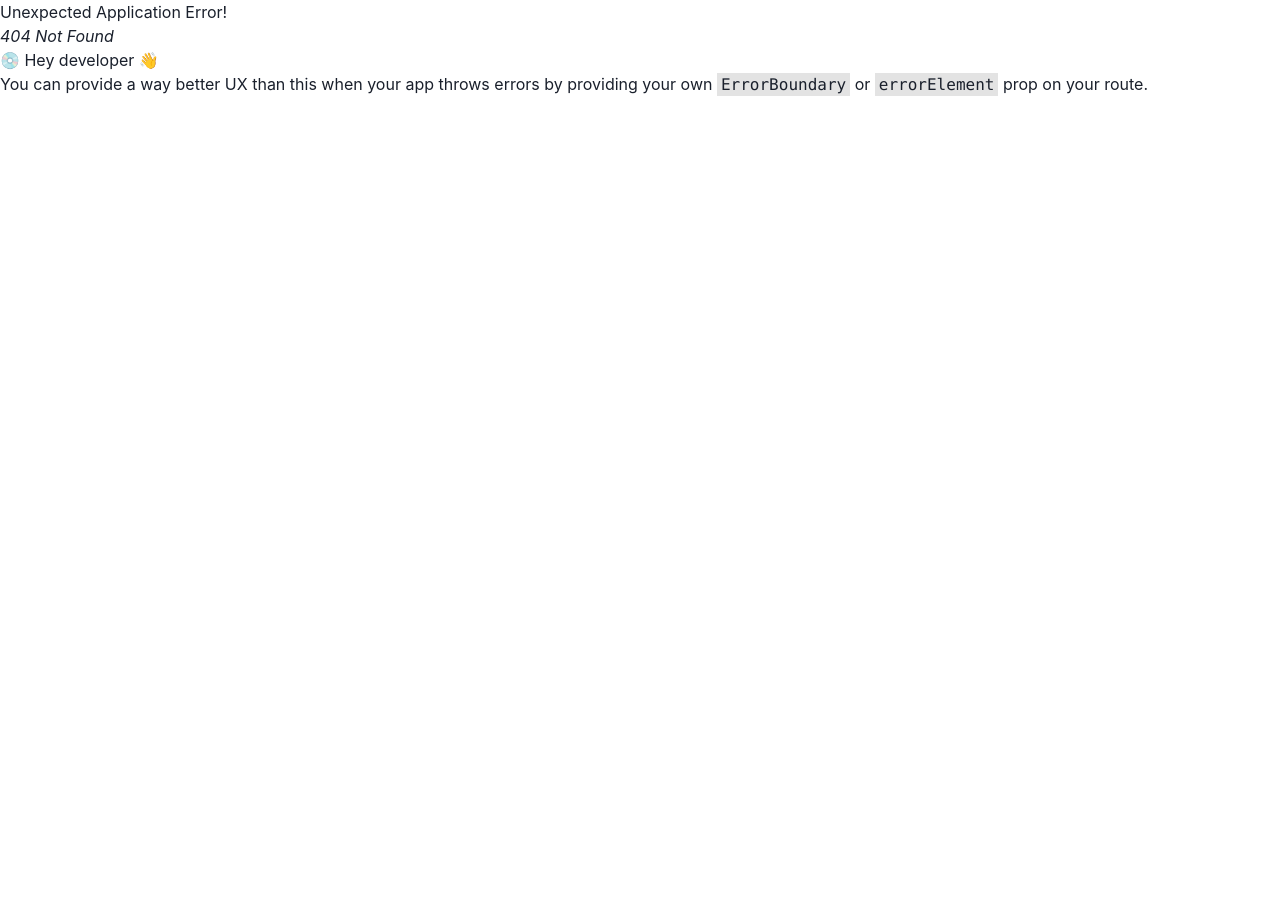
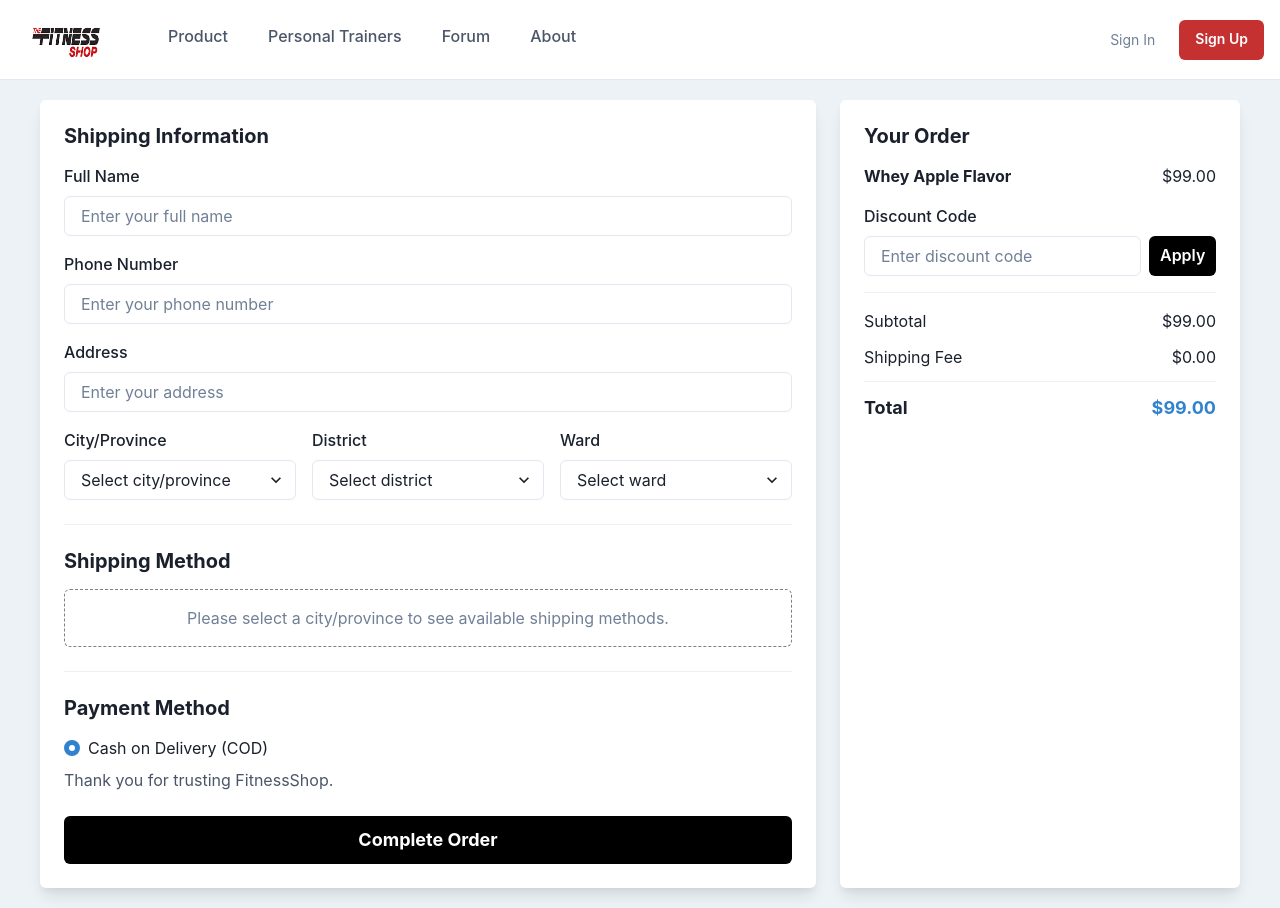
Before and after one commit to thienbanho/Fitness-Shop, a React (Vite) app: page /Payment in a window 1280 px wide. Before the commit this address had no page. Before the commit the page ends 800 px from the top, so only its background shows below. Built offline with nearby package versions, Linux system fonts and the light colour scheme.

Commit message:
add Payment page

```diff
--- a/src/App.jsx
+++ b/src/App.jsx
@@ -14,6 +14,7 @@ import AboutPage from './pages/About/About'
 import Forum from './pages/Forum/Forum'
 import ProductDetail from './pages/DetailProduct/DetailProduct'
 import UploadProduct from './pages/UploadProduct/UploadProduct'
+import Payment from './pages/Payment/Payment'
 
 // router and routes
 const router = createBrowserRouter(
@@ -26,6 +27,8 @@ const router = createBrowserRouter(
       <Route path="forum" element={<Forum />} />
       <Route path="DetailProduct" element={<ProductDetail />} />
       <Route path="UploadProduct" element={<UploadProduct />} />
+      <Route path="Payment" element={<Payment />} />
+
     </Route>
   )
 )
--- /dev/null
+++ b/src/pages/Payment/Payment.jsx
@@ -0,0 +1,156 @@
+import React from 'react';
+import Navbar from "../../components/NavBar/NavBar"; // Navbar Component
+import {
+  Box,
+  Heading,
+  Text,
+  Flex,
+  FormControl,
+  FormLabel,
+  Input,
+  Select,
+  Button,
+  VStack,
+  HStack,
+  Radio,
+  RadioGroup,
+  Divider,
+  Center,
+  SimpleGrid,
+} from '@chakra-ui/react';
+
+const Payment = () => {
+  return (
+    <Box bg="gray.100" minH="100vh" p={5}>
+        <Box as="header" width="100%" position="fixed" top="0" left="0"  zIndex="10">
+        <Navbar />
+      </Box>
+      {/* Main Container */}
+      <Flex paddingTop={20} maxW="1200px" mx="auto" flexDirection={{ base: 'column', lg: 'row' }} gap={6}>
+        {/* Left Section: Shipping and Payment */}
+        <Box flex="1" bg="white" p={6} borderRadius="md" boxShadow="lg">
+          {/* Shipping Information */}
+          <Heading size="md" mb={4}>
+            Shipping Information
+          </Heading>
+          <VStack spacing={4} align="stretch">
+            <FormControl>
+              <FormLabel>Full Name</FormLabel>
+              <Input placeholder="Enter your full name" />
+            </FormControl>
+            <FormControl>
+              <FormLabel>Phone Number</FormLabel>
+              <Input placeholder="Enter your phone number" />
+            </FormControl>
+            <FormControl>
+              <FormLabel>Address</FormLabel>
+              <Input placeholder="Enter your address" />
+            </FormControl>
+            <SimpleGrid columns={{ base: 1, md: 3 }} spacing={4}>
+              <FormControl>
+                <FormLabel>City/Province</FormLabel>
+                <Select placeholder="Select city/province">
+                  <option>Ho Chi Minh</option>
+                  <option>Ha Noi</option>
+                </Select>
+              </FormControl>
+              <FormControl>
+                <FormLabel>District</FormLabel>
+                <Select placeholder="Select district">
+                  <option>District 1</option>
+                  <option>District 2</option>
+                </Select>
+              </FormControl>
+              <FormControl>
+                <FormLabel>Ward</FormLabel>
+                <Select placeholder="Select ward">
+                  <option>Ward 1</option>
+                  <option>Ward 2</option>
+                </Select>
+              </FormControl>
+            </SimpleGrid>
+          </VStack>
+
+          <Divider my={6} />
+
+          {/* Shipping Method */}
+          <Heading size="md" mb={4}>
+            Shipping Method
+          </Heading>
+          <Center
+            p={4}
+            border="1px dashed gray"
+            borderRadius="md"
+            color="gray.500"
+            textAlign="center"
+          >
+            Please select a city/province to see available shipping methods.
+          </Center>
+
+          <Divider my={6} />
+
+          {/* Payment Method */}
+          <Heading size="md" mb={4}>
+            Payment Method
+          </Heading>
+          <RadioGroup defaultValue="COD">
+            <VStack spacing={3} align="stretch">
+              <Radio value="COD">Cash on Delivery (COD)</Radio>
+            </VStack>
+          </RadioGroup>
+          <Text mt={2} color="gray.600">
+            Thank you for trusting FitnessShop.
+          </Text>
+
+          <Button
+            bgColor="black"
+            mt={6}
+            w="full"
+            size="lg"
+            color="white"
+            fontWeight="bold"
+          >
+            Complete Order
+          </Button>
+        </Box>
+
+        {/* Right Section: Order Summary */}
+        <Box flex="1" maxW="400px" bg="white" p={6} borderRadius="md" boxShadow="lg">
+          {/* Order Details */}
+          <Heading size="md" mb={4}>
+            Your Order
+          </Heading>
+          <Flex justifyContent="space-between" mb={4}>
+            <Text fontWeight="bold">Whey Apple Flavor</Text>
+            <Text>$99.00</Text>
+          </Flex>
+          <FormControl mb={4}>
+            <FormLabel>Discount Code</FormLabel>
+            <HStack>
+              <Input placeholder="Enter discount code" />
+              <Button bgColor="black" color="white" >Apply</Button>
+            </HStack>
+          </FormControl>
+          <Divider mb={4} />
+          <VStack spacing={3} align="stretch">
+            <Flex justifyContent="space-between">
+              <Text>Subtotal</Text>
+              <Text>$99.00</Text>
+            </Flex>
+            <Flex justifyContent="space-between">
+              <Text>Shipping Fee</Text>
+              <Text>$0.00</Text>
+            </Flex>
+            <Divider />
+            <Flex justifyContent="space-between" fontWeight="bold" fontSize="lg">
+              <Text>Total</Text>
+              <Text color="blue.500">$99.00</Text>
+            </Flex>
+          </VStack>
+        </Box>
+      </Flex>
+    </Box>
+  );
+};
+
+export default Payment;
```
